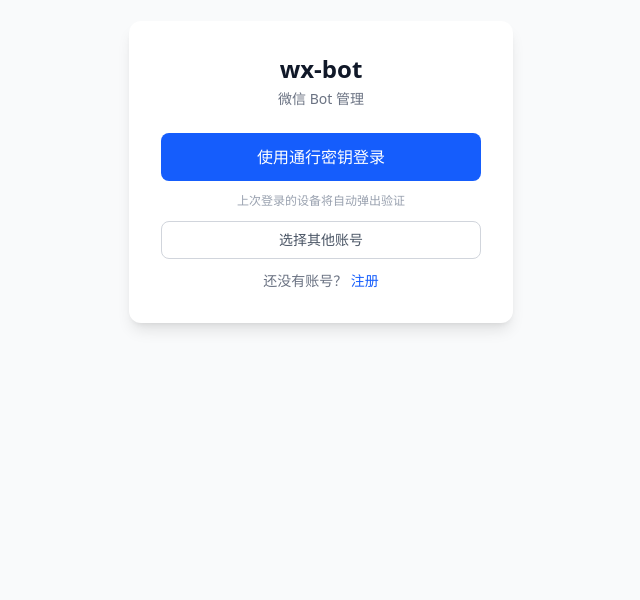
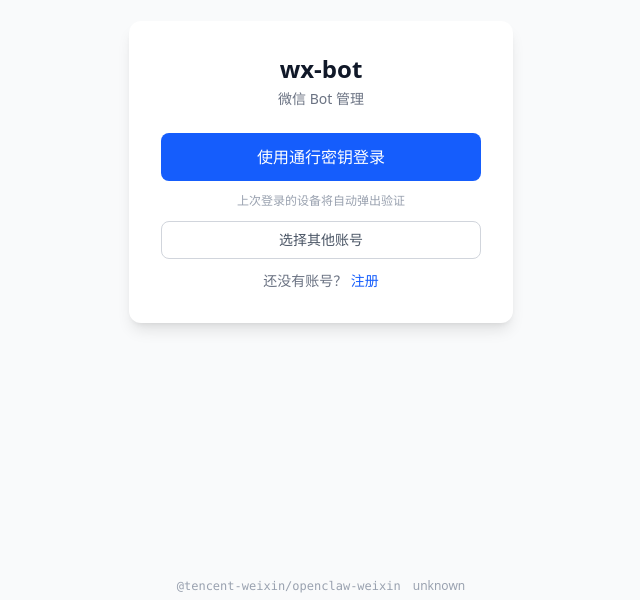
Before and after one commit to est/wx-bot, a Next.js app: page /login in a window 1280 px wide. Shown: the part 228-828 px from the top of the page, without its empty margins (319-959 px from the left). Before the commit the page ends 800 px from the top, so only its background shows below. Built offline with nearby package versions, Linux system fonts and the light colour scheme; no server answers.

Commit message:
feat: NpmBanner showing installed vs latest @tencent-weixin/openclaw-weixin version
Server component, fetches npm registry hourly, shows in footer.

```diff
--- a/src/app/layout.tsx
+++ b/src/app/layout.tsx
@@ -1,6 +1,7 @@
 // Needed for Next.js App Router
 import type { Metadata } from "next";
 import "./globals.css";
+import NpmBanner from "@/components/NpmBanner";
 
 export const metadata: Metadata = {
   title: "wx-bot",
@@ -16,6 +17,7 @@
     <html lang="zh-CN">
       <body className="min-h-screen bg-gray-50 text-gray-900 antialiased">
         {children}
+        <NpmBanner />
       </body>
     </html>
   );
--- /dev/null
+++ b/src/components/NpmBanner.tsx
@@ -0,0 +1,64 @@
+import { readFileSync } from "node:fs";
+
+const PKG = "@tencent-weixin/openclaw-weixin";
+const NPM_URL = `https://www.npmjs.com/package/${PKG}`;
+
+export default async function NpmBanner() {
+  let installed = "unknown";
+  let latest = "";
+  let latestDate = "";
+  let installedDate = "";
+
+  try {
+    const pkg = JSON.parse(readFileSync("node_modules/" + PKG + "/package.json", "utf8"));
+    installed = pkg.version;
+  } catch {}
+
+  try {
+    const res = await fetch(`https://registry.npmjs.org/${PKG}`, {
+      next: { revalidate: 3600 },
+      headers: { Accept: "application/vnd.npm.install-v1+json" },
+    });
+    if (res.ok) {
+      const data = await res.json();
+      latest = data["dist-tags"]?.latest || "";
+      const time = data["time"]?.[latest];
+      if (time) latestDate = new Date(time).toLocaleDateString("zh-CN");
+    }
+  } catch {}
+
+  try {
+    const res = await fetch(`https://registry.npmjs.org/${PKG}/${installed}`, {
+      next: { revalidate: 86400 },
+    });
+    if (res.ok) {
+      const data = await res.json();
+      const time = data["time"]?.[installed];
+      if (time) installedDate = new Date(time).toLocaleDateString("zh-CN");
+    }
+  } catch {}
+
+  const outdated = latest && installed !== latest;
+
+  return (
+    <div className="flex items-center justify-center gap-3 py-1.5 text-xs text-gray-400">
+      <a href={NPM_URL} target="_blank" rel="noopener noreferrer"
+        className="hover:text-gray-600 font-mono">{PKG}</a>
+      <span>
+        {installed}{installedDate && ` (${installedDate})`}
+      </span>
+      {outdated && (
+        <>
+          <span className="text-orange-400">&rarr;</span>
+          <span className="text-orange-500">
+            {latest}{latestDate && ` (${latestDate})`}
+          </span>
+        </>
+      )}
+      {outdated && (
+        <a href={NPM_URL} target="_blank" rel="noopener noreferrer"
+          className="text-orange-500 hover:underline">update</a>
+      )}
+    </div>
+  );
+}
```
